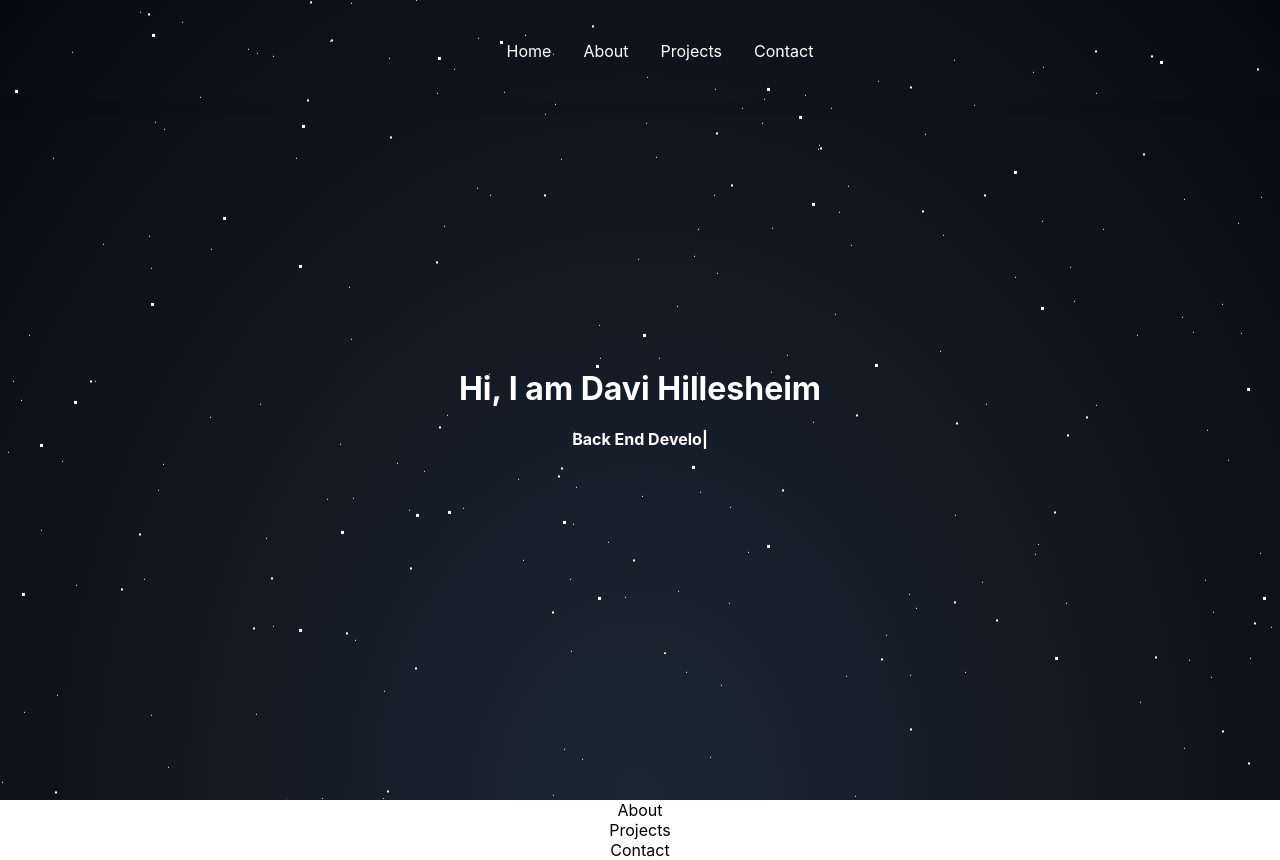
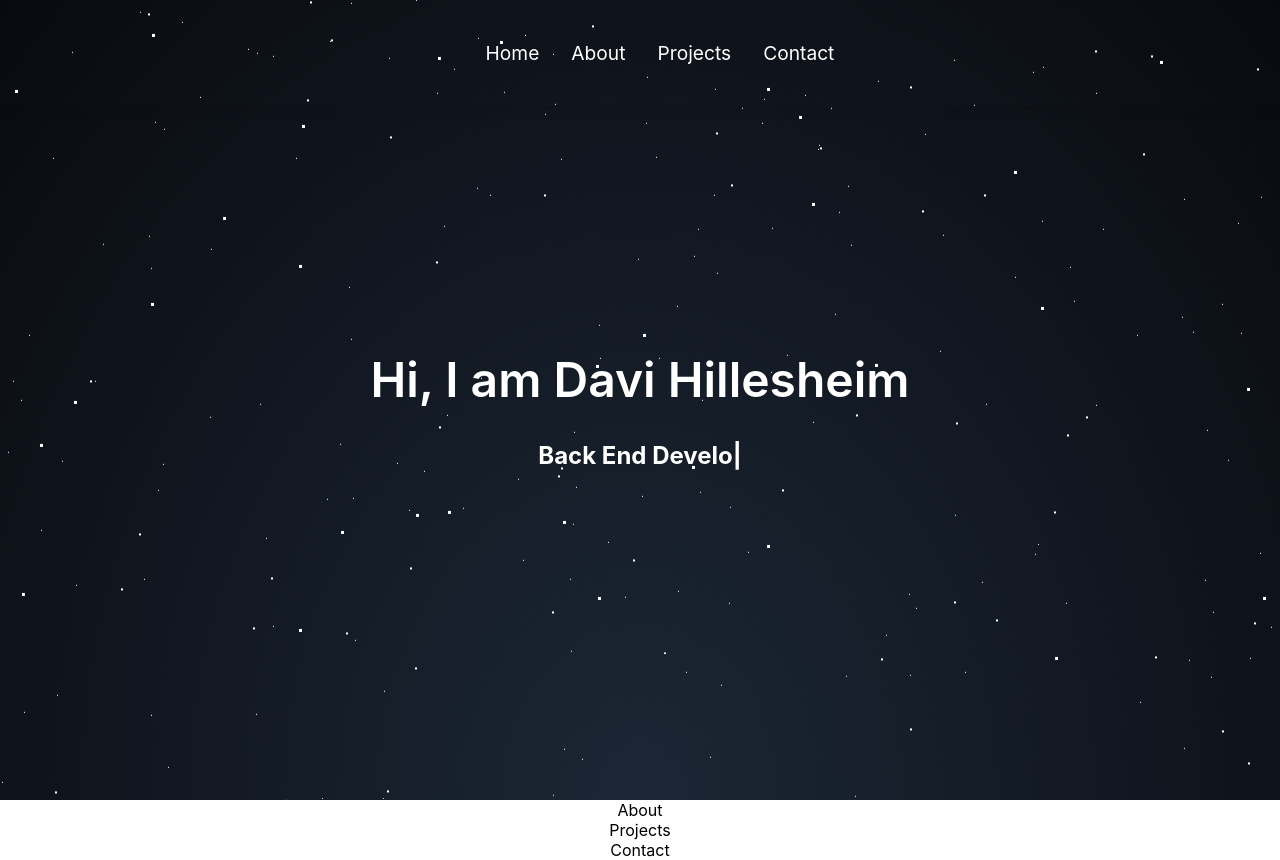
Before and after one commit to davihillesheim/portfolio, a React (Create React App) app: page / in a window 1280 px wide. Built offline with nearby package versions, Linux system fonts and the light colour scheme.

Commit message:
font adjustments

```diff
--- a/src/components/Home/Home.css
+++ b/src/components/Home/Home.css
@@ -16,8 +16,12 @@
 
 .intro-title {
     color: white;
+    font-size: 3rem;
+    font-weight: 600;
 }
 
 .intro-subtitle {
     color: white;
+    font-size: 1.5rem;
+    font-weight: 300;
 }
--- a/src/components/Navbar/Navbar.css
+++ b/src/components/Navbar/Navbar.css
@@ -18,6 +18,7 @@ nav {
 
 .nav-text {
   color: white;
+  font-size: 1.2rem;
 }
 
 ul {
```
